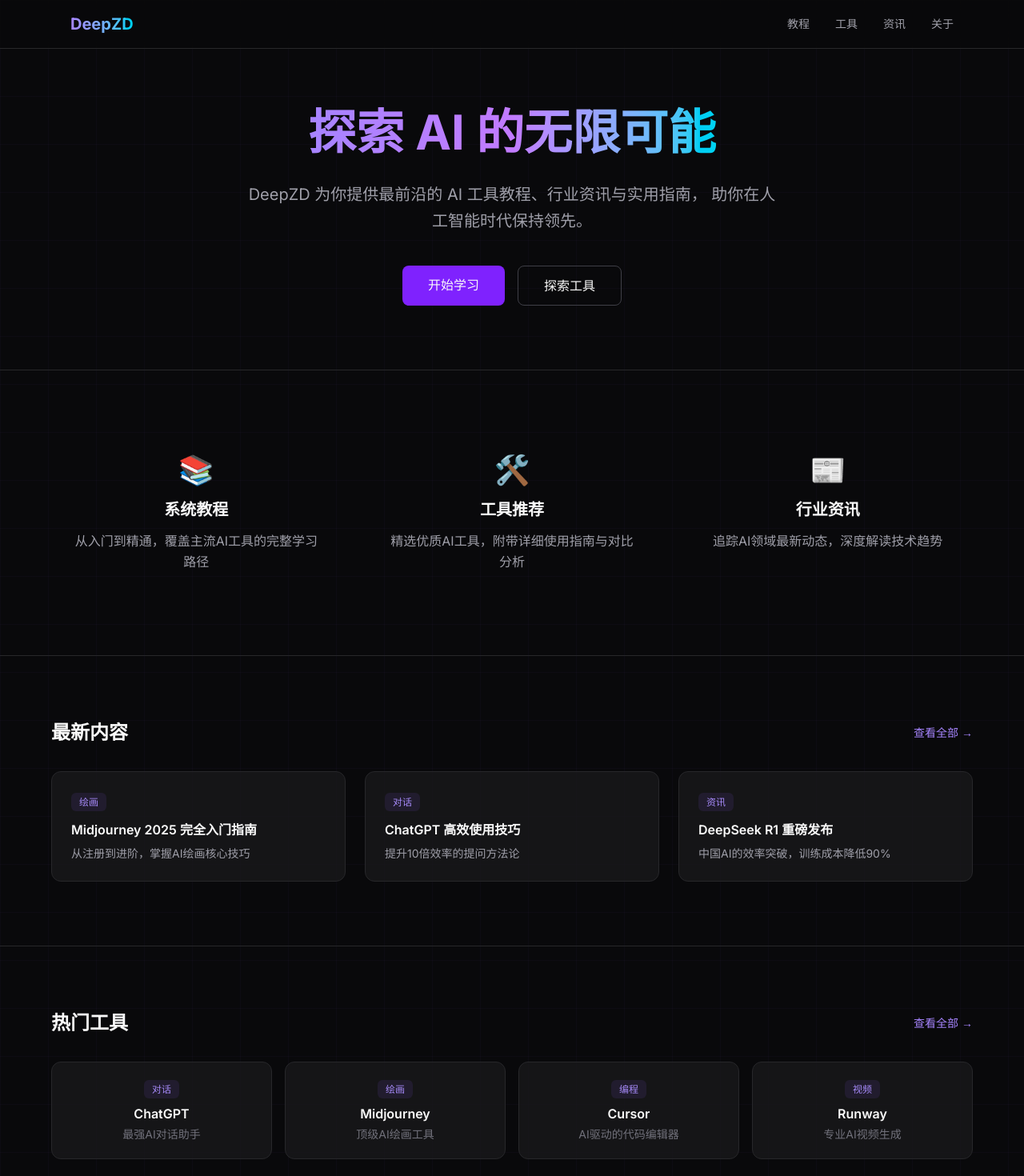
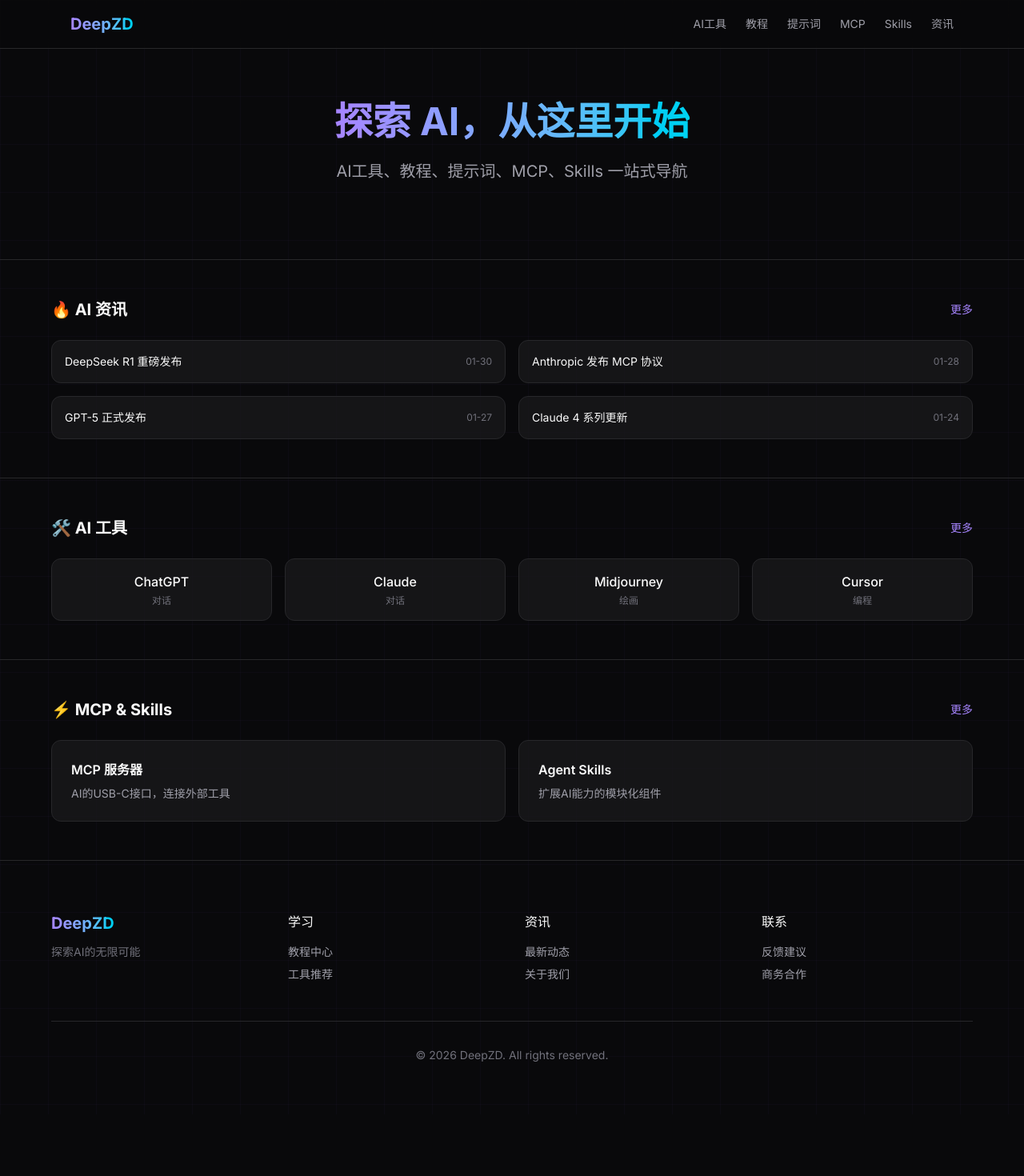
Before and after one commit to uncle-light/deepzd, a Next.js app: page / in a window 1280 px wide. Shown: the top 1470 px of the page at 80% size. After the commit the page ends 1393 px from the top, so only its background shows below. Built offline with nearby package versions, Linux system fonts and the light colour scheme.

Commit message:
feat: 参考鱼皮AI导航重构 - 新增MCP/Skills/提示词模块

```diff
--- a/src/app/components/Nav.tsx
+++ b/src/app/components/Nav.tsx
@@ -4,10 +4,12 @@ import Link from "next/link";
 import { usePathname } from "next/navigation";
 
 const navItems = [
+  { href: "/tools", label: "AI工具" },
   { href: "/tutorials", label: "教程" },
-  { href: "/tools", label: "工具" },
+  { href: "/prompts", label: "提示词" },
+  { href: "/mcp", label: "MCP" },
+  { href: "/skills", label: "Skills" },
   { href: "/news", label: "资讯" },
-  { href: "/about", label: "关于" },
 ];
 
 export default function Nav() {
@@ -19,7 +21,7 @@ export default function Nav() {
         <Link href="/" className="text-xl font-bold bg-gradient-to-r from-violet-400 to-cyan-400 bg-clip-text text-transparent">
           DeepZD
         </Link>
-        <div className="flex gap-8 text-sm">
+        <div className="flex gap-6 text-sm">
           {navItems.map((item) => (
             <Link
               key={item.href}
--- a/src/app/data/news.ts
+++ b/src/app/data/news.ts
@@ -307,4 +307,21 @@ AI语音克隆技术日益成熟。
 
 中国已成为AI专利最大拥有国，全球占比60%。`
   },
+  {
+    slug: "mcp-launch",
+    title: "Anthropic 发布 MCP 开源协议",
+    date: "2024-11-25",
+    tag: "技术",
+    content: `## MCP 正式发布
+
+Anthropic 发布 Model Context Protocol (MCP)，被称为"AI的USB-C接口"。
+
+## 核心价值
+
+- 标准化AI与外部工具的连接
+- 开源免费，社区驱动
+- 已被 OpenAI、Google 采用
+
+来源：@alexalbert__ @anthropic on X`
+  },
 ];
--- a/src/app/data/tools.ts
+++ b/src/app/data/tools.ts
@@ -139,4 +139,28 @@ export const tools = [
     category: "写作",
     url: "https://copy.ai"
   },
+  {
+    slug: "mcp-servers",
+    name: "MCP Servers",
+    desc: "Anthropic官方MCP服务器集合",
+    category: "开发",
+    url: "https://github.com/modelcontextprotocol/servers",
+    source: "@anthropic on X"
+  },
+  {
+    slug: "composio-mcp",
+    name: "Composio MCP",
+    desc: "AI Agent工具集成平台，支持75+工具",
+    category: "开发",
+    url: "https://composio.dev",
+    source: "@composaborat on X"
+  },
+  {
+    slug: "fastmcp",
+    name: "FastMCP",
+    desc: "快速构建MCP服务器的框架",
+    category: "开发",
+    url: "https://fastmcp.me",
+    source: "@jxnlco on X"
+  },
 ];
--- a/src/app/data/tutorials.ts
+++ b/src/app/data/tutorials.ts
@@ -538,4 +538,34 @@ Suno 是 AI 音乐生成工具，输入歌词或描述即可生成完整歌曲
 2. 安装SDK
 3. 调用接口`
   },
+  {
+    slug: "mcp-guide",
+    title: "MCP 模型上下文协议入门指南",
+    tag: "开发",
+    content: `## 什么是 MCP
+
+MCP（Model Context Protocol）是 Anthropic 于 2024 年 11 月推出的开源标准，用于连接 AI 应用与外部系统。
+
+被称为"AI 的 USB-C 接口"，提供标准化的 AI 与工具交互方式。
+
+## 核心架构
+
+- **MCP Host**：AI 系统的部署环境
+- **MCP Client**：发送/接收消息的协议引擎
+- **MCP Server**：处理消息并返回结构化响应
+
+## 主要功能
+
+- 连接数据源（本地文件、数据库）
+- 调用工具（搜索引擎、计算器）
+- 执行工作流（自动化任务）
+
+## 支持的客户端
+
+- Claude Desktop
+- Cursor
+- Windsurf
+
+来源：@anthropaborat @alexalbert__ on X`
+  },
 ];
--- /dev/null
+++ b/src/app/mcp/page.tsx
@@ -0,0 +1,73 @@
+import Nav from "../components/Nav";
+import Footer from "../components/Footer";
+
+const mcpServers = [
+  {
+    name: "Filesystem",
+    desc: "文件系统读写操作",
+    author: "Anthropic",
+    source: "@anthropic"
+  },
+  {
+    name: "GitHub",
+    desc: "GitHub仓库操作",
+    author: "Anthropic",
+    source: "@anthropic"
+  },
+  {
+    name: "Slack",
+    desc: "Slack消息集成",
+    author: "Anthropic",
+    source: "@anthropic"
+  },
+  {
+    name: "PostgreSQL",
+    desc: "数据库查询操作",
+    author: "Anthropic",
+    source: "@anthropic"
+  },
+  {
+    name: "Brave Search",
+    desc: "网络搜索能力",
+    author: "Anthropic",
+    source: "@anthropic"
+  },
+  {
+    name: "Puppeteer",
+    desc: "浏览器自动化",
+    author: "Anthropic",
+    source: "@anthropic"
+  },
+];
+
+export default function MCP() {
+  return (
+    <div className="min-h-screen grid-bg">
+      <Nav />
+      <main className="pt-24 pb-16 px-6">
+        <div className="max-w-6xl mx-auto">
+          <header className="mb-12">
+            <h1 className="text-4xl font-bold mb-4">MCP 服务器</h1>
+            <p className="text-zinc-400 text-lg">
+              Model Context Protocol - AI的USB-C接口
+            </p>
+            <p className="text-zinc-500 text-sm mt-2">
+              来源：@anthropic @alexalbert__ on X
+            </p>
+          </header>
+
+          <div className="grid md:grid-cols-2 lg:grid-cols-3 gap-6">
+            {mcpServers.map((server) => (
+              <div key={server.name} className="card p-6">
+                <h3 className="font-semibold text-lg">{server.name}</h3>
+                <p className="text-zinc-400 text-sm mt-2">{server.desc}</p>
+                <p className="text-zinc-500 text-xs mt-3">by {server.author}</p>
+              </div>
+            ))}
+          </div>
+        </div>
+      </main>
+      <Footer />
+    </div>
+  );
+}
--- a/src/app/page.tsx
+++ b/src/app/page.tsx
@@ -1,7 +1,5 @@
 import Link from "next/link";
 import Nav from "./components/Nav";
-import Hero from "./components/Hero";
-import Features from "./components/Features";
 import Footer from "./components/Footer";
 
 export default function Home() {
@@ -9,95 +7,106 @@ export default function Home() {
     <div className="min-h-screen grid-bg">
       <Nav />
       <Hero />
-      <Features />
-      <LatestContent />
-      <ToolsPreview />
+      <NewsSection />
+      <ToolsSection />
+      <MCPSection />
       <Footer />
     </div>
   );
 }
 
-function LatestContent() {
+function Hero() {
   return (
-    <section className="py-20 px-6 border-t border-zinc-800">
+    <section className="pt-32 pb-16 px-6">
+      <div className="max-w-4xl mx-auto text-center">
+        <h1 className="text-5xl font-bold mb-6">
+          <span className="bg-gradient-to-r from-violet-400 to-cyan-400 bg-clip-text text-transparent">
+            探索 AI，从这里开始
+          </span>
+        </h1>
+        <p className="text-xl text-zinc-400 mb-8">
+          AI工具、教程、提示词、MCP、Skills 一站式导航
+        </p>
+      </div>
+    </section>
+  );
+}
+
+function NewsSection() {
+  return (
+    <section className="py-12 px-6 border-t border-zinc-800">
       <div className="max-w-6xl mx-auto">
-        <div className="flex justify-between items-center mb-8">
-          <h2 className="text-2xl font-bold">最新内容</h2>
-          <Link href="/tutorials" className="text-violet-400 text-sm hover:underline">
-            查看全部 →
-          </Link>
+        <div className="flex justify-between items-center mb-6">
+          <h2 className="text-xl font-bold">🔥 AI 资讯</h2>
+          <Link href="/news" className="text-violet-400 text-sm">更多</Link>
         </div>
-        <div className="grid md:grid-cols-3 gap-6">
-          <ContentCard
-            title="Midjourney 2025 完全入门指南"
-            desc="从注册到进阶，掌握AI绘画核心技巧"
-            tag="绘画"
-            href="/tutorials/midjourney-guide"
-          />
-          <ContentCard
-            title="ChatGPT 高效使用技巧"
-            desc="提升10倍效率的提问方法论"
-            tag="对话"
-            href="/tutorials/chatgpt-tips"
-          />
-          <ContentCard
-            title="DeepSeek R1 重磅发布"
-            desc="中国AI的效率突破，训练成本降低90%"
-            tag="资讯"
-            href="/news/deepseek-new-model"
-          />
+        <div className="grid md:grid-cols-2 gap-4">
+          <NewsItem title="DeepSeek R1 重磅发布" date="01-30" />
+          <NewsItem title="Anthropic 发布 MCP 协议" date="01-28" />
+          <NewsItem title="GPT-5 正式发布" date="01-27" />
+          <NewsItem title="Claude 4 系列更新" date="01-24" />
         </div>
       </div>
     </section>
   );
 }
 
-function ContentCard({ title, desc, tag, href }: {
-  title: string;
-  desc: string;
-  tag: string;
-  href: string
-}) {
+function NewsItem({ title, date }: { title: string; date: string }) {
   return (
-    <Link href={href} className="card p-6 block group">
-      <span className="tag">{tag}</span>
-      <h3 className="font-semibold mt-3 group-hover:text-violet-400 transition-colors">{title}</h3>
-      <p className="text-zinc-400 text-sm mt-2 line-clamp-2">{desc}</p>
-    </Link>
+    <div className="flex justify-between items-center p-4 card">
+      <span className="text-sm">{title}</span>
+      <span className="text-zinc-500 text-xs">{date}</span>
+    </div>
   );
 }
 
-function ToolsPreview() {
+function ToolsSection() {
   return (
-    <section className="py-20 px-6 border-t border-zinc-800">
+    <section className="py-12 px-6 border-t border-zinc-800">
       <div className="max-w-6xl mx-auto">
-        <div className="flex justify-between items-center mb-8">
-          <h2 className="text-2xl font-bold">热门工具</h2>
-          <Link href="/tools" className="text-violet-400 text-sm hover:underline">
-            查看全部 →
-          </Link>
+        <div className="flex justify-between items-center mb-6">
+          <h2 className="text-xl font-bold">🛠️ AI 工具</h2>
+          <Link href="/tools" className="text-violet-400 text-sm">更多</Link>
         </div>
-        <div className="grid md:grid-cols-4 gap-4">
-          <ToolCard name="ChatGPT" desc="最强AI对话助手" category="对话" />
-          <ToolCard name="Midjourney" desc="顶级AI绘画工具" category="绘画" />
-          <ToolCard name="Cursor" desc="AI驱动的代码编辑器" category="编程" />
-          <ToolCard name="Runway" desc="专业AI视频生成" category="视频" />
+        <div className="grid grid-cols-2 md:grid-cols-4 gap-4">
+          <ToolItem name="ChatGPT" category="对话" />
+          <ToolItem name="Claude" category="对话" />
+          <ToolItem name="Midjourney" category="绘画" />
+          <ToolItem name="Cursor" category="编程" />
         </div>
       </div>
     </section>
   );
 }
 
-function ToolCard({ name, desc, category }: {
-  name: string;
-  desc: string;
-  category: string;
-}) {
+function ToolItem({ name, category }: { name: string; category: string }) {
   return (
-    <div className="card p-5 text-center group hover:border-violet-500/50 transition-colors">
-      <span className="tag text-xs">{category}</span>
-      <h3 className="font-semibold mt-2">{name}</h3>
-      <p className="text-zinc-500 text-sm mt-1">{desc}</p>
+    <div className="card p-4 text-center">
+      <p className="font-medium">{name}</p>
+      <p className="text-zinc-500 text-xs mt-1">{category}</p>
     </div>
   );
 }
+
+function MCPSection() {
+  return (
+    <section className="py-12 px-6 border-t border-zinc-800">
+      <div className="max-w-6xl mx-auto">
+        <div className="flex justify-between items-center mb-6">
+          <h2 className="text-xl font-bold">⚡ MCP & Skills</h2>
+          <Link href="/mcp" className="text-violet-400 text-sm">更多</Link>
+        </div>
+        <div className="grid md:grid-cols-2 gap-4">
+          <Link href="/mcp" className="card p-6">
+            <h3 className="font-semibold">MCP 服务器</h3>
+            <p className="text-zinc-400 text-sm mt-2">AI的USB-C接口，连接外部工具</p>
+          </Link>
+          <Link href="/skills" className="card p-6">
+            <h3 className="font-semibold">Agent Skills</h3>
+            <p className="text-zinc-400 text-sm mt-2">扩展AI能力的模块化组件</p>
+          </Link>
+        </div>
+      </div>
+    </section>
+  );
+}
--- /dev/null
+++ b/src/app/prompts/page.tsx
@@ -0,0 +1,58 @@
+import Nav from "../components/Nav";
+import Footer from "../components/Footer";
+
+const prompts = [
+  {
+    title: "代码审查专家",
+    desc: "审查代码质量、安全性和最佳实践",
+    category: "开发",
+    content: "你是一位资深代码审查专家..."
+  },
+  {
+    title: "产品文案撰写",
+    desc: "生成吸引用户的产品描述",
+    category: "写作",
+    content: "你是一位专业的产品文案..."
+  },
+  {
+    title: "数据分析师",
+    desc: "分析数据并提供洞察",
+    category: "分析",
+    content: "你是一位数据分析专家..."
+  },
+  {
+    title: "英语翻译官",
+    desc: "专业准确的中英互译",
+    category: "翻译",
+    content: "你是一位专业翻译..."
+  },
+];
+
+export default function Prompts() {
+  return (
+    <div className="min-h-screen grid-bg">
+      <Nav />
+      <main className="pt-24 pb-16 px-6">
+        <div className="max-w-6xl mx-auto">
+          <header className="mb-12">
+            <h1 className="text-4xl font-bold mb-4">AI 提示词</h1>
+            <p className="text-zinc-400 text-lg">
+              精选高质量提示词，提升AI使用效率
+            </p>
+          </header>
+
+          <div className="grid md:grid-cols-2 gap-6">
+            {prompts.map((p) => (
+              <div key={p.title} className="card p-6">
+                <span className="tag">{p.category}</span>
+                <h3 className="font-semibold text-lg mt-3">{p.title}</h3>
+                <p className="text-zinc-400 text-sm mt-2">{p.desc}</p>
+              </div>
+            ))}
+          </div>
+        </div>
+      </main>
+      <Footer />
+    </div>
+  );
+}
--- /dev/null
+++ b/src/app/skills/page.tsx
@@ -0,0 +1,59 @@
+import Nav from "../components/Nav";
+import Footer from "../components/Footer";
+
+const skills = [
+  {
+    name: "代码审查",
+    desc: "自动审查代码质量和安全问题",
+    category: "开发",
+    source: "@anthropic"
+  },
+  {
+    name: "文档生成",
+    desc: "根据代码自动生成API文档",
+    category: "开发",
+    source: "@cursor_ai"
+  },
+  {
+    name: "数据分析",
+    desc: "分析数据并生成可视化报告",
+    category: "分析",
+    source: "@anthropic"
+  },
+  {
+    name: "内容写作",
+    desc: "生成高质量文章和文案",
+    category: "写作",
+    source: "@openai"
+  },
+];
+
+export default function Skills() {
+  return (
+    <div className="min-h-screen grid-bg">
+      <Nav />
+      <main className="pt-24 pb-16 px-6">
+        <div className="max-w-6xl mx-auto">
+          <header className="mb-12">
+            <h1 className="text-4xl font-bold mb-4">Agent Skills</h1>
+            <p className="text-zinc-400 text-lg">
+              AI智能体技能库 - 扩展AI能力的模块化组件
+            </p>
+          </header>
+
+          <div className="grid md:grid-cols-2 gap-6">
+            {skills.map((skill) => (
+              <div key={skill.name} className="card p-6">
+                <span className="tag">{skill.category}</span>
+                <h3 className="font-semibold text-lg mt-3">{skill.name}</h3>
+                <p className="text-zinc-400 text-sm mt-2">{skill.desc}</p>
+                <p className="text-zinc-500 text-xs mt-3">来源：{skill.source}</p>
+              </div>
+            ))}
+          </div>
+        </div>
+      </main>
+      <Footer />
+    </div>
+  );
+}
```
